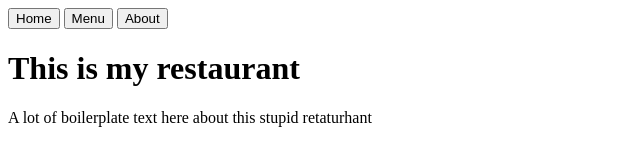
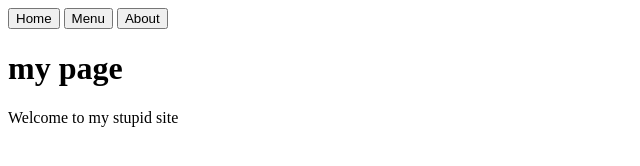
Before and after one commit to Johannesfyren/restaurant, a website built with webpack: page src/index.html in a window 1280 px wide. Shown: the whole page, without its empty margins (0-640 px from the left). Built offline with nearby package versions, Linux system fonts and the light colour scheme.

Commit message:
Add functionality to create DOM elements

```diff
--- a/src/div_content.js
+++ b/src/div_content.js
@@ -1,4 +1,16 @@
 
-export default function printMe() {
-  console.log('Hello from her!');
+
+
+export default function pageLoad(){
+    const body = document.querySelector("body");
+    const divContainer = document.createElement("div");
+    divContainer.classList.add = "content";
+    body.append(divContainer);
+    const header = document.createElement("h1");
+    const para = document.createElement(`p`);
+    header.textContent = "my page";
+    para.textContent = "Welcome to my stupid site"
+    divContainer.append(header);
+    divContainer.append(para);
+
 }
--- a/src/index.html
+++ b/src/index.html
@@ -13,10 +13,7 @@
             <button>Menu</button>
             <button>About</button>
         </nav>
-        <div class="content">
-            <h1>This is my restaurant</h1>
-            <p>A lot of boilerplate text here about this stupid retaturhant</p>
-        </div>
+
     </header>
 
 </body>
--- a/src/index.js
+++ b/src/index.js
@@ -1,4 +1,6 @@
-import printMe from './div_content.js';
+import pageLoad from './div_content.js';
 
-printMe();
+
+
+pageLoad();
 console.log("hello wwqeorld");
```
